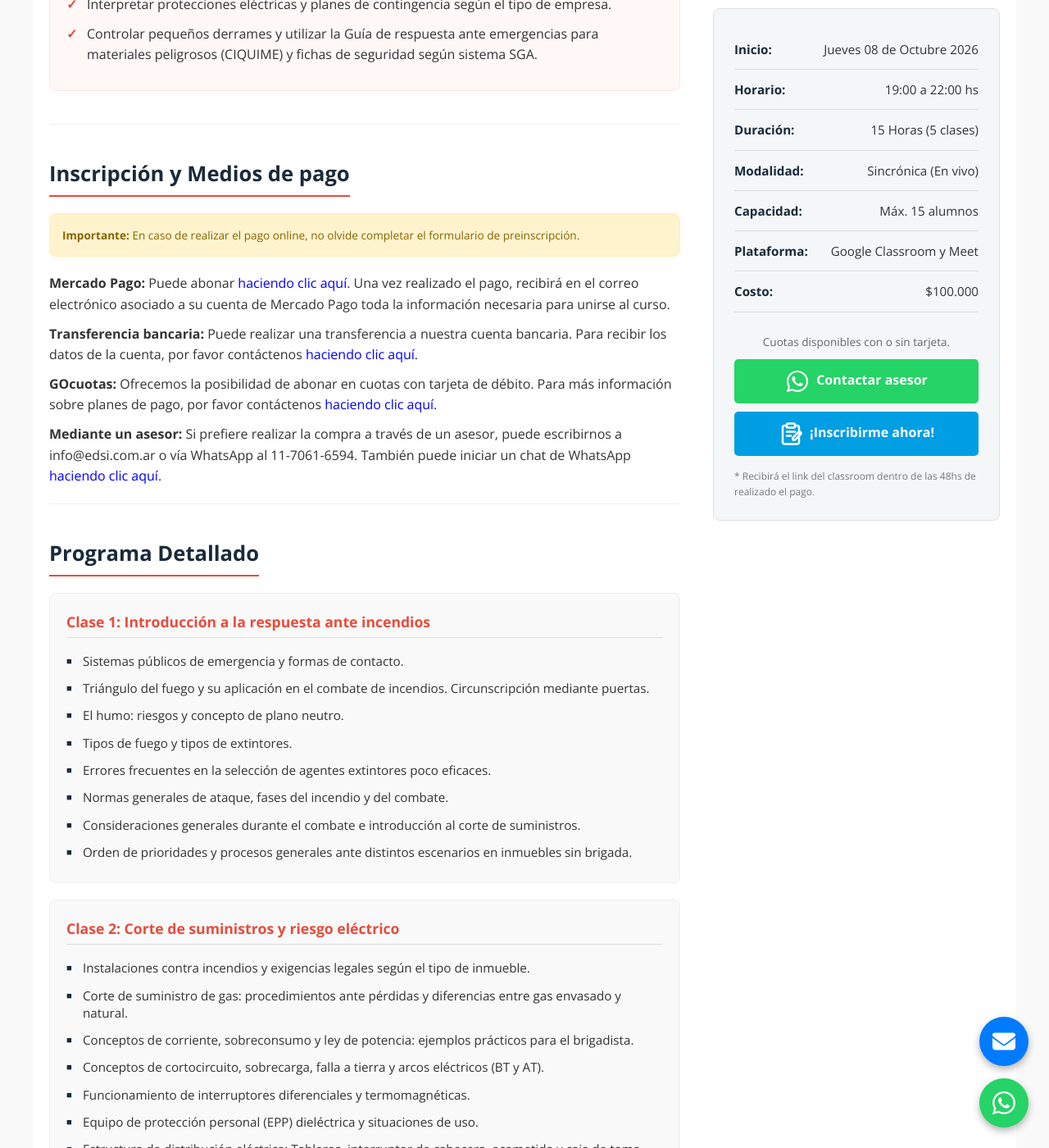
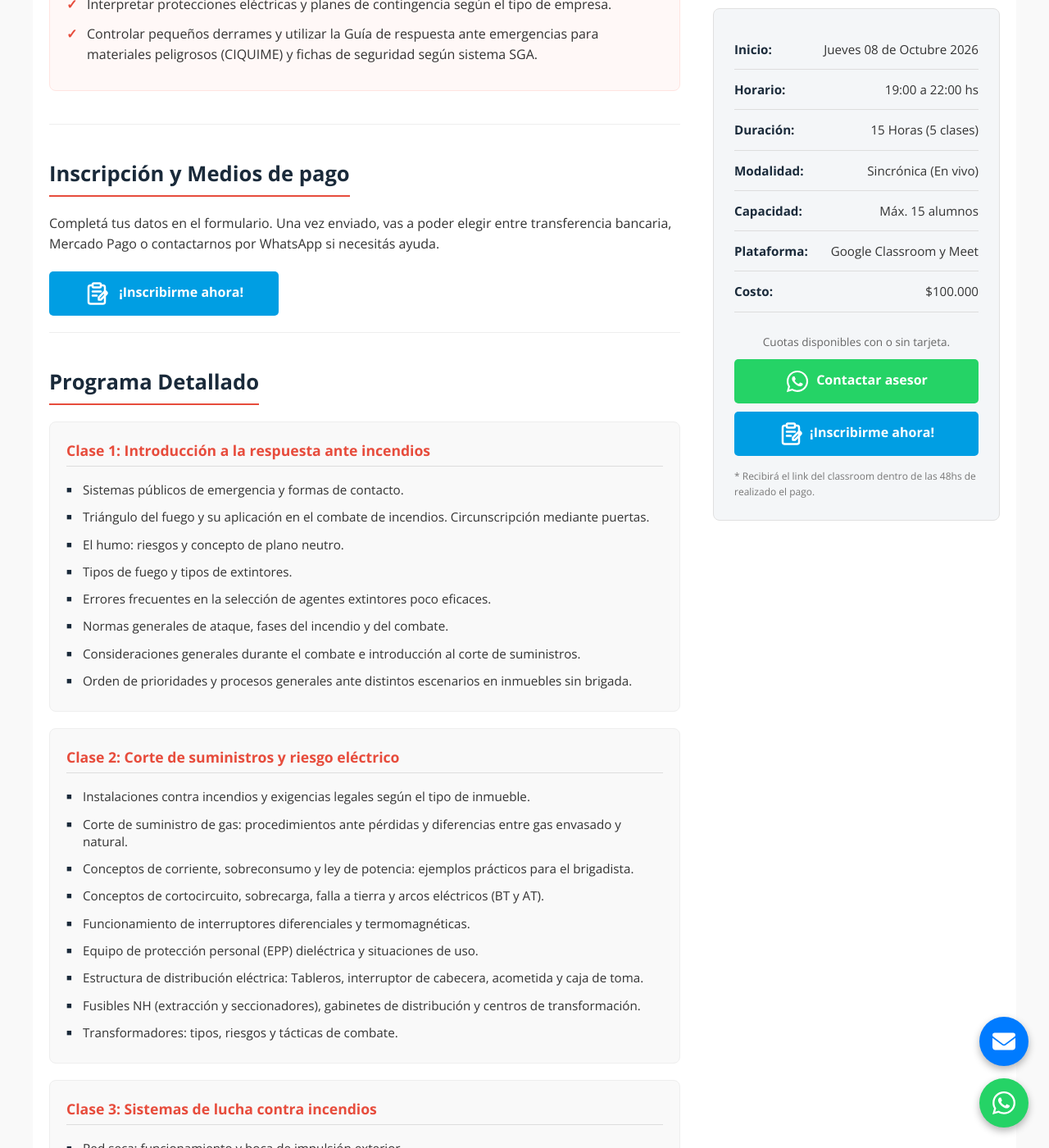
Before and after one commit to martov1/EDSI-nuevo-sitio, a Jekyll site: the page built from Particulares/Supervisor-y-brigadista/Supervisor-y-brigadista.html, in a window 1280 px wide and 1400 px high, scrolled down 1802 px. Shown: the whole window at 82% size. Built offline with Jekyll 4.4.1, drawn with Linux system fonts in a browser that asks for light colours.

Commit message:
texto de metodo de pago e inscripcion

```diff
--- a/Particulares/Supervisor-y-brigadista/Supervisor-y-brigadista.css
+++ b/Particulares/Supervisor-y-brigadista/Supervisor-y-brigadista.css
@@ -219,6 +219,11 @@
   transform: translateY(0) scale(1.02);
   box-shadow: 0 6px 18px rgba(37, 211, 102, 0.28);
 }
+.enrollment-cta {
+  max-width: 280px;
+  margin-top: 20px;
+  text-align: center;
+}
 
 .note-box {
   background: #fff3cd;
--- a/Particulares/Supervisor-y-brigadista/Supervisor-y-brigadista.html
+++ b/Particulares/Supervisor-y-brigadista/Supervisor-y-brigadista.html
@@ -69,17 +69,12 @@ redirect_from:
                 </section>
                 <section class="section-card">
                     <h2>Inscripción y Medios de pago</h2>
-                    <div class="note-box" style="margin-bottom: 20px;">
-                        <strong>Importante:</strong> En caso de realizar el pago online, no olvide completar el formulario de preinscripción.
-                    </div>
 
-                    <p><b>Mercado Pago:</b> Puede abonar <a style="color: blue;" href="https://mpago.la/1GXUYu9">haciendo clic aquí</a>. Una vez realizado el pago, recibirá en el correo electrónico asociado a su cuenta de Mercado Pago toda la información necesaria para unirse al curso.</p>
-
-                    <p style="margin-top:10px;"><b>Transferencia bancaria:</b> Puede realizar una transferencia a nuestra cuenta bancaria. Para recibir los datos de la cuenta, por favor contáctenos <a style="color: blue;" href="https://wa.me/{{ site.whatsapp_phone }}?text={{ site.whatsapp_message_particular_brigadista | url_encode }}">haciendo clic aquí</a>.</p>
-
-                    <p style="margin-top:10px;"><b>GOcuotas:</b> Ofrecemos la posibilidad de abonar en cuotas con tarjeta de débito. Para más información sobre planes de pago, por favor contáctenos <a style="color: blue;" href="https://wa.me/{{ site.whatsapp_phone }}?text={{ site.whatsapp_message_particular_brigadista | url_encode }}">haciendo clic aquí</a>.</p>
-
-                    <p style="margin-top:10px;"><b>Mediante un asesor:</b> Si prefiere realizar la compra a través de un asesor, puede escribirnos a info@edsi.com.ar o vía WhatsApp al 11-7061-6594. También puede iniciar un chat de WhatsApp <a style="color: blue;" href="https://wa.me/{{ site.whatsapp_phone }}?text={{ site.whatsapp_message_particular_brigadista | url_encode }}">haciendo clic aquí</a>.</p>
+                    <p>Completá tus datos en el formulario. Una vez enviado, vas a poder elegir entre transferencia bancaria, Mercado Pago o contactarnos por WhatsApp si necesitás ayuda.</p>
+                    <a href="{{ site.baseurl }}/Particulares/Supervisor-y-brigadista/Brigadista-Inscripcion/#inscripcion" class="btn-payment enrollment-cta">
+                        <img src="/assets/inscripcion.svg" alt="Inscripción" width="30" height="30" style="vertical-align:middle; margin-right:8px;">
+                        ¡Inscribirme ahora!
+                    </a>
                 </section>
                 <section class="section-card">
                     <h2>Programa Detallado</h2>
```
